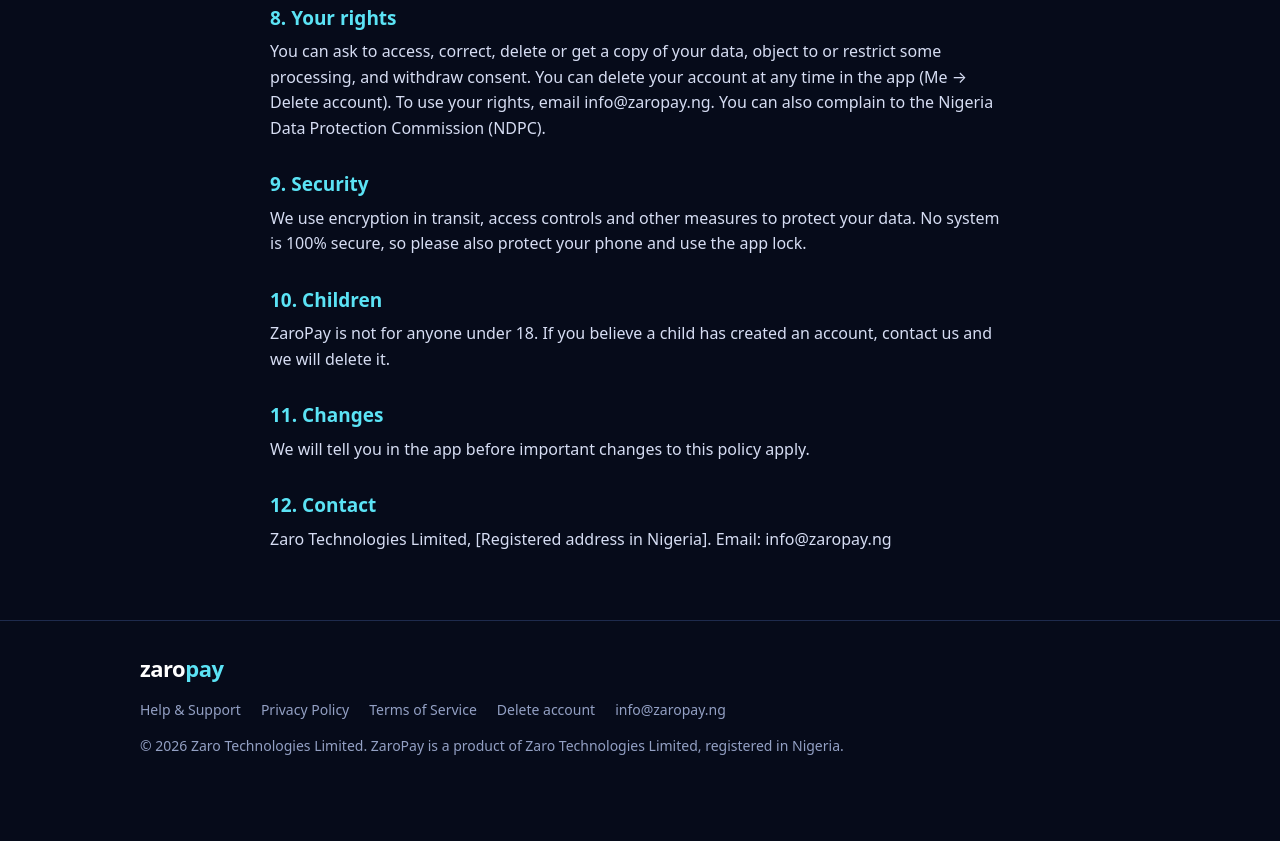
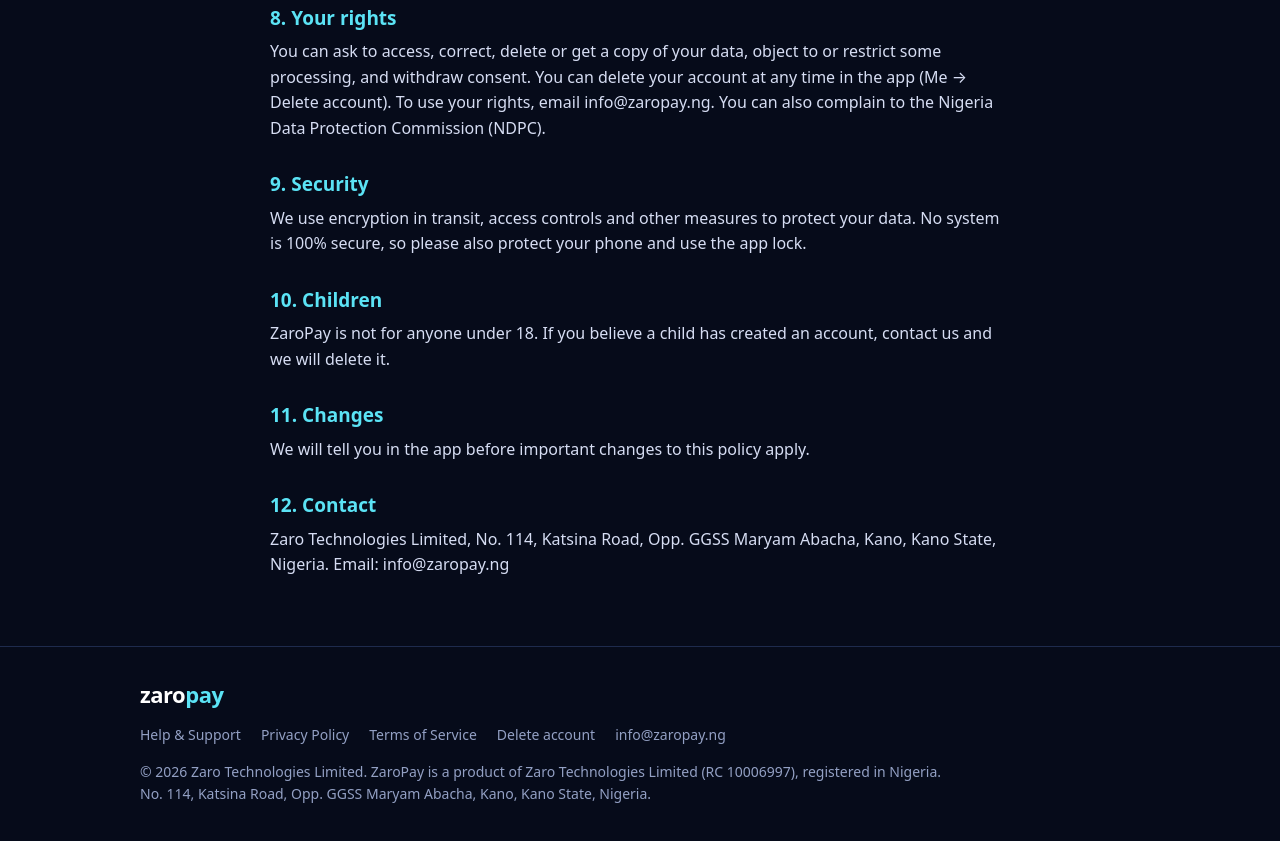
Before and after one commit to asheeryusman/zaropay-website, a plain HTML site: page privacy.html in a window 1280 px wide. Shown: the part 1467-2308 px from the top of the page. Before the commit the page ends 2278 px from the top, so only its background shows below. Drawn offline with Linux system fonts and the light colour scheme.

Commit message:
Add files via upload
ZARO TECHNOLOGIES LIMITED

```diff
--- a/privacy.html
+++ b/privacy.html
@@ -15,7 +15,7 @@
 </div></header>
 <main class="wrap doc">
   <h1>Privacy Policy</h1>
-  <p class="updated">Last updated: [Date]</p>
+  <p class="updated">Last updated: 13 November 2026</p>
   <section><h2>1. Who we are</h2><p>Zaro Technologies Limited ("ZaroPay") is the data controller for your personal data. We follow the Nigeria Data Protection Act 2023 and the NDPC General Application and Implementation Directive. Contact our Data Protection Officer at info@zaropay.ng.</p></section>
   <section><h2>2. What we collect</h2><p>Account: phone number, name, username, profile photo, "about" text and optional recovery email.</p><p>Messages and calls: the messages, photos, voice notes and files you send, and call records (who called whom, when, how long, voice or video).</p><p>Contacts: if you allow it, we read your phone book to show which contacts use ZaroPay. We do not store your phone book. We only keep a scrambled code (hash) of each number, used to tell you when a contact joins.</p><p>Device and usage: a notification token, your online status and last seen, and basic technical logs.</p><p>Payments (when available): identity details such as BVN or NIN and transaction records, processed with our licensed partners.</p></section>
   <section><h2>3. How we use it</h2><p>To run ZaroPay: create your account, deliver messages and calls, send notifications, show who is online, find your contacts on ZaroPay, keep the service secure, prevent fraud and abuse, handle reports, follow the law, and improve the app. We do not sell your personal data, and we do not use your private messages for advertising.</p></section>
@@ -27,12 +27,12 @@
   <section><h2>9. Security</h2><p>We use encryption in transit, access controls and other measures to protect your data. No system is 100% secure, so please also protect your phone and use the app lock.</p></section>
   <section><h2>10. Children</h2><p>ZaroPay is not for anyone under 18. If you believe a child has created an account, contact us and we will delete it.</p></section>
   <section><h2>11. Changes</h2><p>We will tell you in the app before important changes to this policy apply.</p></section>
-  <section><h2>12. Contact</h2><p>Zaro Technologies Limited, [Registered address in Nigeria]. Email: info@zaropay.ng</p></section>
+  <section><h2>12. Contact</h2><p>Zaro Technologies Limited, No. 114, Katsina Road, Opp. GGSS Maryam Abacha, Kano, Kano State, Nigeria. Email: info@zaropay.ng</p></section>
 </main>
 <footer class="foot"><div class="wrap">
   <div class="brand small"><span class="zaro">zaro</span><span class="pay">pay</span></div>
   <nav><a href="/help">Help &amp; Support</a><a href="/privacy">Privacy Policy</a><a href="/terms">Terms of Service</a><a href="/delete-account">Delete account</a><a href="mailto:info@zaropay.ng">info@zaropay.ng</a></nav>
-  <p>© 2026 Zaro Technologies Limited. ZaroPay is a product of Zaro Technologies Limited, registered in Nigeria.</p>
+  <p>© 2026 Zaro Technologies Limited. ZaroPay is a product of Zaro Technologies Limited (RC 10006997), registered in Nigeria.<br>No. 114, Katsina Road, Opp. GGSS Maryam Abacha, Kano, Kano State, Nigeria.</p>
 </div></footer>
 </body>
 </html>
```
Also changed, not shown: delete-account.html (+1 -1 lines), help.html (+1 -1 lines), index.html (+1 -1 lines), terms.html (+3 -3 lines), 1 other file.
